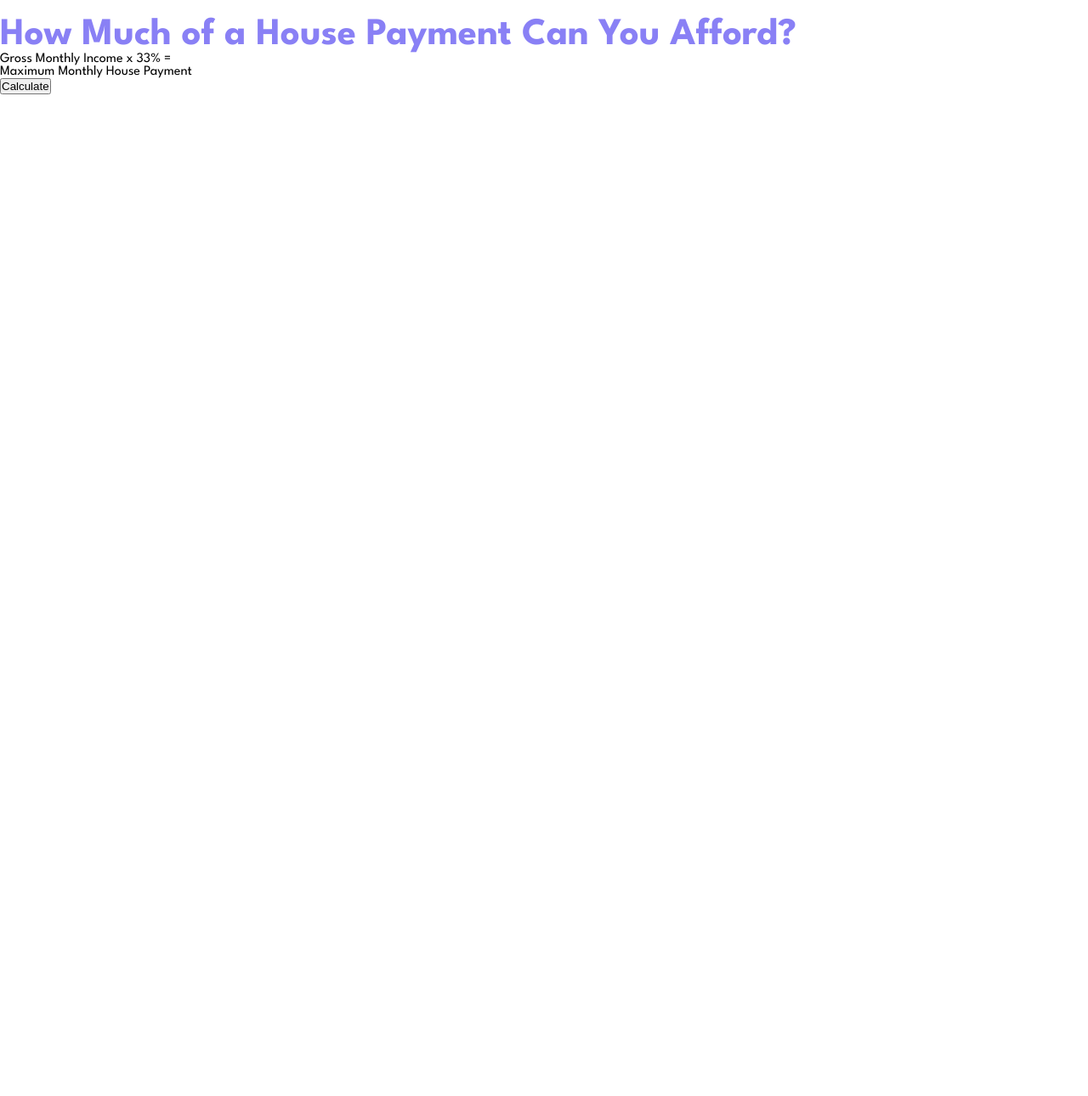
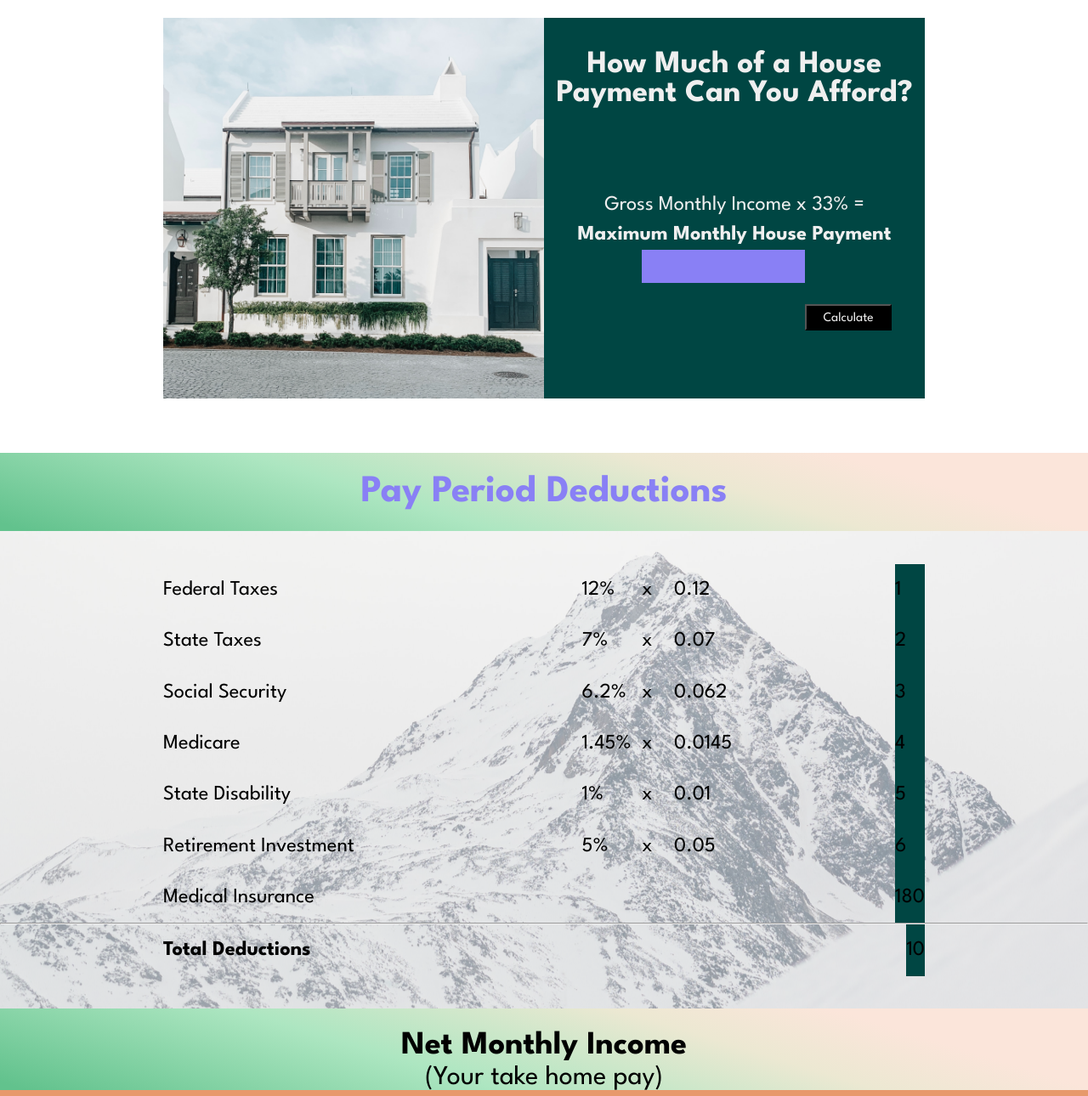
Before and after one commit to IleneVuong/budgetproject, a plain HTML site: page pageTwo.html in a window 1280 px wide. Shown: the part 933-2223 px from the top of the page at 85% size. Before the commit the page ends 1044 px from the top, so only its background shows below. Drawn offline with Linux system fonts and the light colour scheme; a web font is replaced by a local one.

Commit message:
css and html of pageTwo

```diff
--- a/java.js
+++ b/java.js
@@ -243,6 +243,7 @@ let income = [
 var filteredIncome = [];
 var a = [];
 var gmi = [];
+// var input = document.getElementsByClassName.innerHTML('careerInput');
 function filter(input) {
     for (var i = 0; i < careers.length; i++) {
         if (careers[i] == input) {
--- a/pageTwo.html
+++ b/pageTwo.html
@@ -47,7 +47,7 @@
             <div class="career-flex">
                 <p>Choose A Career Option</p>
                 <form class="career">
-                        <select class="career-input">
+                        <select class="careerInput">
                         <option>Accontant</option>
                         <option>Advance Tractor/Trailer Driver</option>
                         <option>Agricultural Engineer</option>
@@ -138,97 +138,112 @@
     </section>
 
     <div class="house-payment-sec">
-        <h3>How Much of a House Payment Can You Afford?</h3>
-        <p>Gross Monthly Income x 33% = </p>
-        <p>Maximum Monthly House Payment</p>
-        <!-- Input spitter -->
-        <button>Calculate</button>
+        <img src="img/house.png" alt="house" class="house">
+        <div class="house-flex">
+          <h3>How Much of a House Payment Can You Afford?</h3>
+            <p>Gross Monthly Income x 33% = </p>
+            <p class="paymentp">Maximum Monthly House Payment</p>
+            <p class="monthly-number" id="paymentNumber"></p>  <!-- change the class name -->
+            <button class="calculate">Calculate</button>
+        </div>
     </div>
 
-    <script src="java.js">
-//         let data = [
-//     [ 'Accountant', 55650 ],
-//     [ 'Advance Tractor/Trailer Driver', 53550 ],
-//     [ 'Agricultural Engineer', 56700 ],
-//     [ 'Architect', 53550 ],
-//     [ 'Auto Tech/Mechanic', 49350 ],
-//     [ 'Aviation Tech. Mechanic', 50400 ],
-//     [ 'Biologist', 54600 ],
-//     [ 'Bus Driver', 37800 ],
-//     [ 'Business Development Officer', 54600 ],
-//     [ 'Business Manager Hotel etc.', 61950 ],
-//     [ 'CNC Manufacturing', 80850 ],
-//     [ 'Carpenter', 47250 ],
-//     [ 'Chef', 52500 ],
-//     [ 'Chemist', 56700 ],
-//     [ 'Civil Engineering Technician', 68250 ],
-//     [ 'Commercial Driver', 51450 ],
-//     [ 'ComputerTechnician', 46200 ],
-//     [ 'Conserv./Environ. Science', 72450 ],
-//     [ 'Correctional Officer', 48300 ],
-//     [ 'Cosmetologist', 36750 ],
-//     [ 'Credit Union/Bank Manager', 61950 ],
-//     [ 'Daycare Director', 37800 ],
-//     [ 'Dentist', 115500 ],
-//     [ 'Detective', 60900 ],
-//     [ 'Diesel Tech/Mechanic', 55650 ],
-//     [ 'Doctor/Physician', 147000 ],
-//     [ 'Electrician', 54600 ],
-//     [ 'Electronic Engineer', 75600 ],
-//     [ 'EMT', 34650 ],
-//     [ 'Energy Management PG&E', 106050 ],
-//     [ 'Engineer', 72450 ],
-//     [ 'Fashion Designer', 63000 ],
-//     [ 'Fire Fighter', 49350 ],
-//     [ 'Forest Ranger', 52500 ],
-//     [ 'Graphic/Media Designer', 58800 ],
-//     [ 'H/C HVAC', 63000 ],
-//     [ 'Highway Patrol', 84000 ],
-//     [ 'Home Inspector', 56700 ],
-//     [ 'Industrial Mechanic', 46200 ],
-//     [ 'Interior Designer', 49350 ],
-//     [ 'Investment Analyst', 66150 ],
-//     [ 'Lab Technician', 42000 ],
-//     [ 'Landscaper Horticulture', 48300 ],
-//     [ 'lawyer', 86100 ],
-//     [ 'Marketing/Sales Manager', 58800 ],
-//     [ 'Media/Communications', 45150 ],
-//     [ 'Medical RepairTech.', 52500 ],
-//     [ 'Military', 55650 ],
-//     [ 'Nuse', 66150 ],
-//     [ 'Nutitionist', 45150 ],
-//     [ 'Oceanographer', 69300 ],
-//     [ 'Pastor', 50400 ],
-//     [ 'PGBEATT Technician', 78750 ],
-//     [ 'Pharmacist', 105000 ],
-//     [ 'Photographer', 45150 ],
-//     [ 'Physical Therapist', 72450 ],
-//     [ 'Pilot Commercial', 78750 ],
-//     [ 'Plumber', 52500 ],
-//     [ 'Police Officer', 53550 ],
-//     [ 'Principal', 93450 ],
-//     [ 'Probation Officer', 44100 ],
-//     [ 'Psychologist', 77700 ],
-//     [ 'Retail Sales Associate', 34650 ],
-//     [ 'Social Worker', 50400 ],
-//     [ 'Solar Energy Tech.', 53550 ],
-//     [ 'Teacher', 52500 ],
-//     [ 'UPS/Fed Ex Driver', 68250 ],
-//     [ 'Veterinarian', 82950 ],
-//     [ 'Welder/Metal Specialist', 47250 ],
-//     [ 'Wind EnergyTechnician', 56700 ]
-// ]
+   <section class="deductions">
+        <h3>Pay Period Deductions</h3>
+        <div class="mountain-img">
+            <div class="taxes">
+                <div class="tax-input">
+                <p>Federal Taxes</p>
+                <p>State Taxes</p>
+                <p>Social Security</p>
+                <p>Medicare</p>
+                <p>State Disability</p>
+                <p>Retirement Investment</p>
+                <p>Medical Insurance</p>
+                </div>
+                <div class="tax-percent">
+                    <p>12%</p>
+                    <p>7%</p>
+                    <p>6.2%</p>
+                    <p>1.45%</p>
+                    <p>1%</p>
+                    <p>5%</p>
+                </div>
+                <div class="tax-x">
+                    <p>x</p>
+                    <p>x</p>
+                    <p>x</p>
+                    <p>x</p>
+                    <p>x</p>
+                    <p>x</p>
+                </div>
+                <div class="tax-decimal">
+                    <p>0.12</p>
+                    <p>0.07</p>
+                    <p>0.062</p>
+                    <p>0.0145</p>
+                    <p>0.01</p>
+                    <p>0.05</p>
+                </div>
+                <div class="tax-output">
+                    <p class="empty">1</p>
+                    <p class="empty">2</p>
+                    <p class="empty">3</p>
+                    <p class="empty">4</p>
+                    <p class="empty">5</p>
+                    <p class="empty">6</p>
+                    <p class="empty">180</p>
+                </div>
+            </div>
+            <hr>
+            <div class="tax-total-flex">
+                <p class="total-deductions">Total Deductions</p>
+                <p class="empty">10</p>
+            </div>
+        </div>
+   </section>
 
-//    onEvent(getElementById("calculateGmi"), "click", function divideBy12() {
+   <section class="net-monthly">
+    <h4>Net Monthly Income</h4>
+    <p class="take-home">(Your take home pay)</p>
+   </section>
+   <footer>
+    <div class="nav-bar">
+        <div class="logo">
+            <a href="index.html">
+                <h1>Visai</h1>
+            </a>
+        </div>
+            <ul class="nav-selection">
+                <li class="nav-items">
+                    <a href="">
+                        <h2>
+                            Home
+                        </h2>
+                    </a>
+                </li>
+                <li class="nav-items">
+                    <a href="">
+                        <h2>
+                            Net Monthly Income
+                        </h2>
+                    </a>
+                </li>
+                <li class="nav-items">
+                    <a href="">
+                        <h2>
+                            Balance a Checkbook/Check Register
+                        </h2>
+                    </a>
+                </li>
+            </ul>
+    </div>
+    <p>Email: Ilene.vuong@student.cart.org</p>
+    <p>Phone Number: 559-248-7400</p>
+    <p>Fax: 559-248-7423</p>
+    <p>Address: 2555 Clovis Avenue Clovis, CA, 93612</p>
+</footer>
 
-//    });
-
-//    function filter() {
-//     for (var i = 0; i < data[0].length; i++)
-//         if (data)
-//    }
-
-//    console.log(data[0]);
-    </script>
+    <script src="java.js"></script>
 </body>
 </html>
--- a/style.css
+++ b/style.css
@@ -92,7 +92,8 @@ footer {
     min-height:15vw;
 }
 
-.gradient {
+.gradient,
+.net-monthly {
     background: rgb(98,194,141);
     background: linear-gradient(17deg, rgba(98,194,141,1) 2%, rgba(173,230,193,1) 37%, rgba(236,232,210,1) 65%, rgba(251,229,218,1) 81%);
 }
@@ -129,7 +130,7 @@ footer {
     font-size:1.5vw;
 }
 
-.career-input {
+.careerInput {
     width:100%;
     height:3vw;
     padding:0 1vw;
@@ -178,3 +179,142 @@ footer {
     background:#8980F5;
     padding:1.5vw 6vw;
 }
+
+.house-payment-sec {
+    display:flex;
+    flex:wrap;
+    justify-content:space-around;
+    margin: 0 15vw;
+    background:#004643;
+}
+
+.house-payment-sec img {
+    width: 35vw;
+}
+
+.house-payment-sec h3 {
+    color:#EFEFEF;
+    font-size: 2.9vw;
+    text-align: center;
+    padding: 3vw .5vw 8vw .5vw;
+}
+
+.house-payment-sec p {
+    color:#EFEFEF;
+    font-size:1.9vw;
+    text-align: center;
+}
+
+.paymentp {
+    font-weight:700;
+    padding-top:1vw;
+    padding-bottom:.6vw;
+}
+
+#paymentNumber {
+    width:3vw;
+    text-align:center;
+    margin-left:9vw;
+}
+
+.calculate {
+    padding: .5vw 1.5vw;
+    background-color:#000000;
+    font-family:"League Spartan", sans-serif;
+    font-size:1.2vw;
+    color:#EFEFEF;
+    margin-left:24vw;
+    margin-top:2vw;
+}
+
+.calculate:hover {
+    background-color:#000000ad;
+    border: #000000ad solid 2px;
+    transition: all 250ms ease;
+}
+
+.mountain-img {
+    background-image:url("img/mountain.png");
+    padding-bottom:3vw;
+}
+
+.taxes {
+    display:flex;
+    flex:wrap;
+    justify-content:center;
+    padding-top: 3vw;
+}
+
+.tax-input p,
+.tax-percent p,
+.tax-x p,
+.tax-decimal p,
+.tax-total-flex p {
+    padding:1.5vw 0;
+    font-size:1.9vw;
+}
+
+.tax-percent p,
+.tax-x p {
+    padding-right:1vw;
+}
+
+.tax-decimal p {
+    padding-left:1vw;
+}
+
+.tax-input {
+    width:30vw;
+}
+
+.tax-total-flex {
+    display:flex;
+    flex:wrap;
+    justify-content: space-between;
+}
+
+.empty {
+    background-color:#004643;
+    font-size:1.9vw;
+    padding:1.5vw 0;
+}
+
+.tax-input,
+.tax-output,
+.tax-total-flex {
+    margin:0 15vw;
+}
+
+.deductions h3 {
+    background:linear-gradient(17deg, rgba(98,194,141,1) 2%, rgba(173,230,193,1) 37%, rgba(236,232,210,1) 65%, rgba(251,229,218,1) 81%);
+    margin-top:5vw;
+    text-align: center;
+    padding: 2vw 0;
+}
+
+.total-deductions {
+    font-weight:700;
+}
+
+.net-monthly h4,
+.take-home {
+    text-align: center;
+    font-family: "League Spartan", sans-serif;
+    font-size:3vw;
+}
+
+.take-home {
+    font-size:2.5vw;
+    padding-top:.5vw;
+}
+
+.net-monthly h4 {
+    padding-top:2vw;
+}
+
+footer p {
+    color:#004643;
+    margin-left:1vw;
+    padding: 1vw 0;
+
+}
```
Also changed, not shown: index.html (+1 -1 lines), img/house.png (added), img/mountain.png (added).
